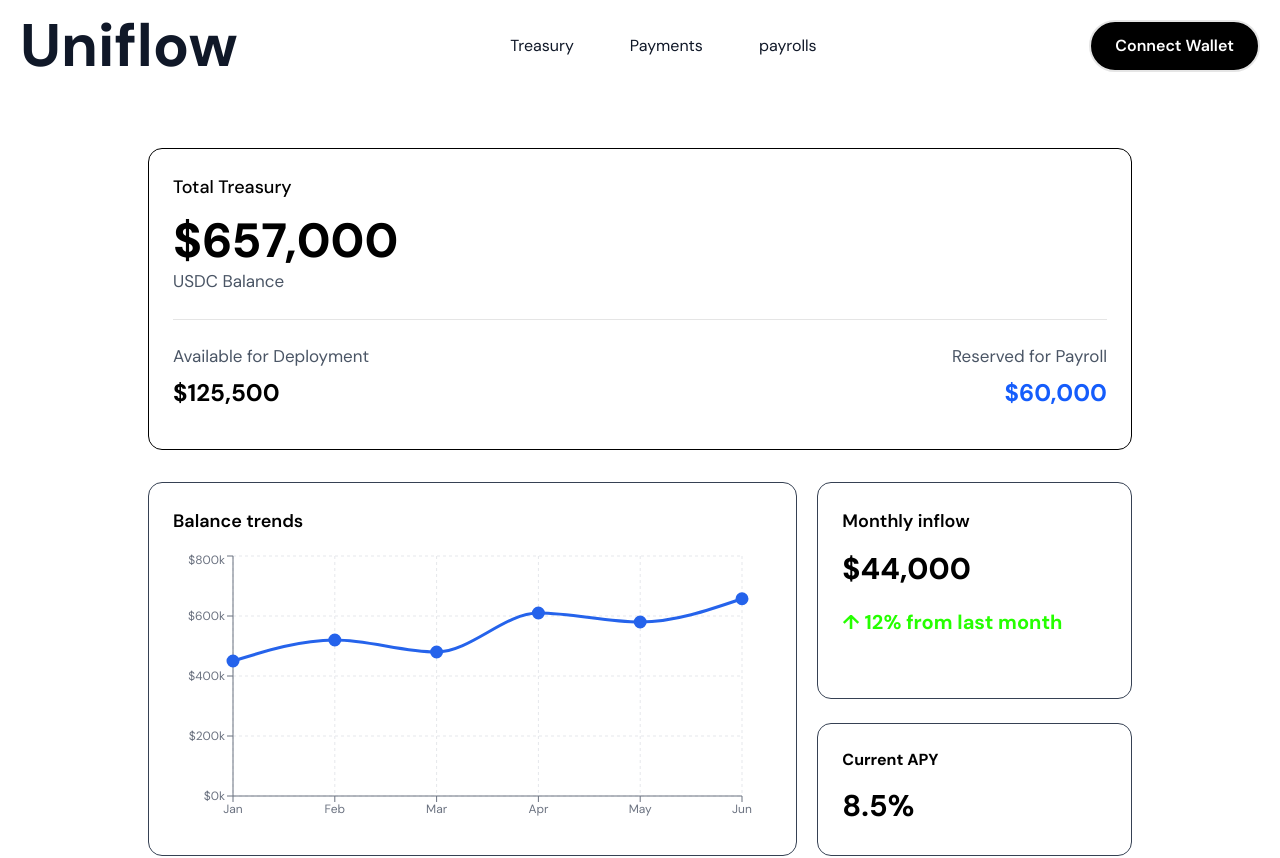
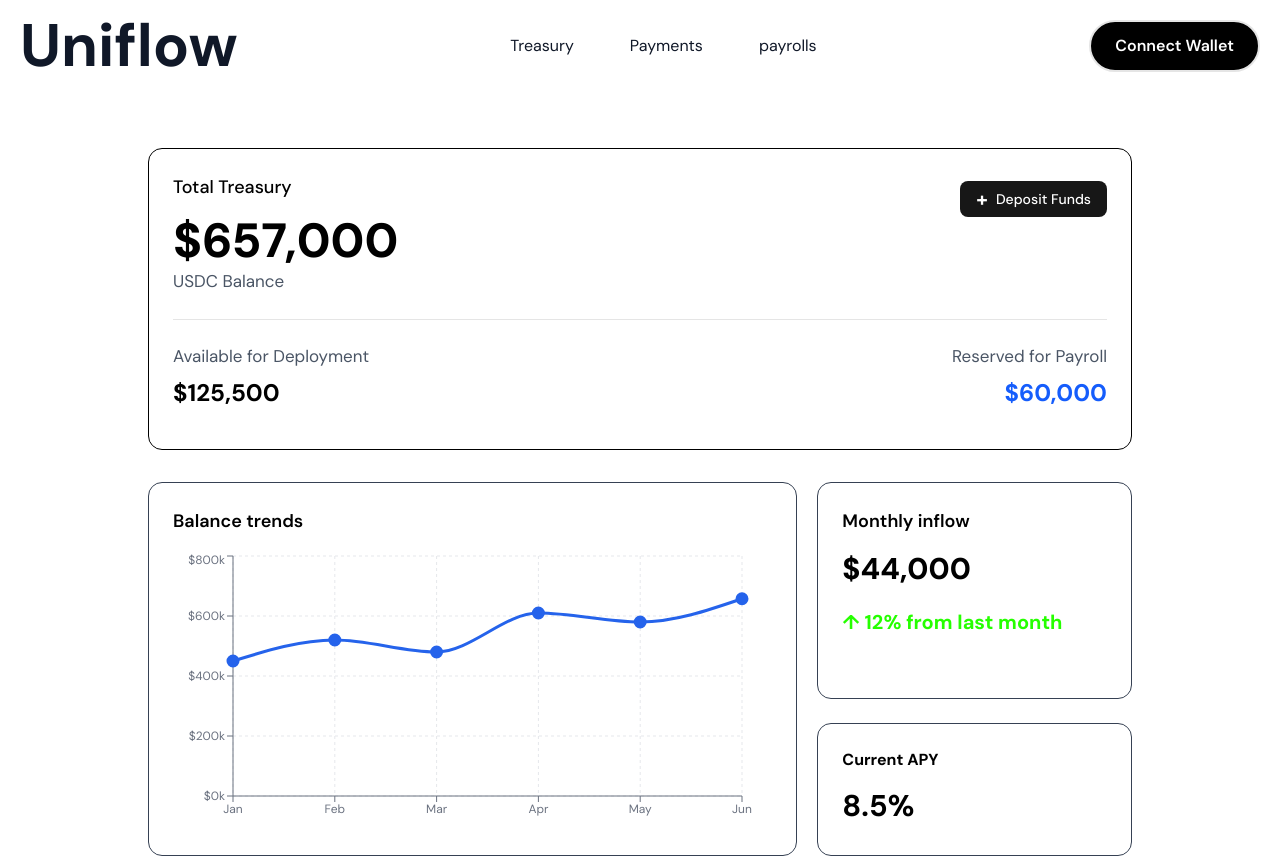
Before and after one commit to Apurvborhade/UniFlow, a Next.js app in the folder frontend/: page / in a window 1280 px wide. Shown: the top 858 px of the page. Built offline with nearby package versions, Linux system fonts and the light colour scheme.

Commit message:
Deposite funds button Ui

```diff
--- a/frontend/app/(root)/page.tsx
+++ b/frontend/app/(root)/page.tsx
@@ -1,5 +1,6 @@
 "use client";
 import BalanceTrendsChart from "@/components/BalanceTrendsChart";
+import { Button } from "@/components/ui/button";
 
 import { motion, useMotionValue, useTransform, animate } from "framer-motion";
 
@@ -31,10 +32,11 @@ const Dashboard = () => {
     <div>
       <section className="max-w-5xl  mx-auto px-5 py-4 flex flex-col items-center justify-between">
         <div className="bg-white w-full border border-black rounded-xl p-6 mb-8 pt-6 pb-10">
+          <div className="mb-6 flex justify-between items-start">
+            <div>
               <h2 className="text-black font-medium text-lg mb-4">
                 Total Treasury
               </h2>
-          <div className="mb-6">
               <motion.p
                 initial={{ opacity: 0, y: 8 }}
                 animate={{ opacity: 1, y: 0 }}
@@ -45,6 +47,12 @@ const Dashboard = () => {
               </motion.p>
 
               <p className="text-gray-600 text-[17px] mt-1">USDC Balance</p>
+            </div>
+            <div>
+              <Button className="mt-2 border-none text-white hover:scale-105 cursor-pointer hover:bg-blue-700">
+                <span className="text-xl font-bold">+</span> Deposit Funds
+              </Button>
+            </div>
           </div>
           <hr className="my-6 border-b-gray-400" />
           <div className="grid grid-cols-2 gap-8">
```
Lines whose indentation alone changed are shown as unchanged.
